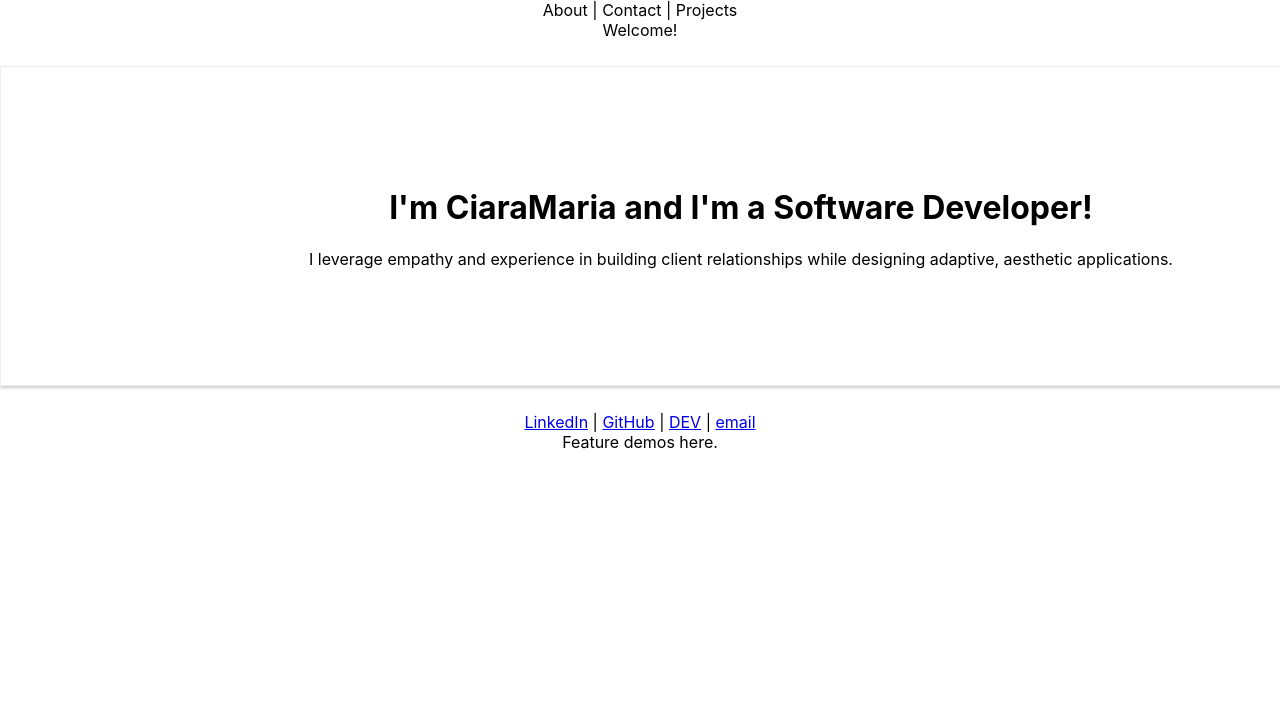
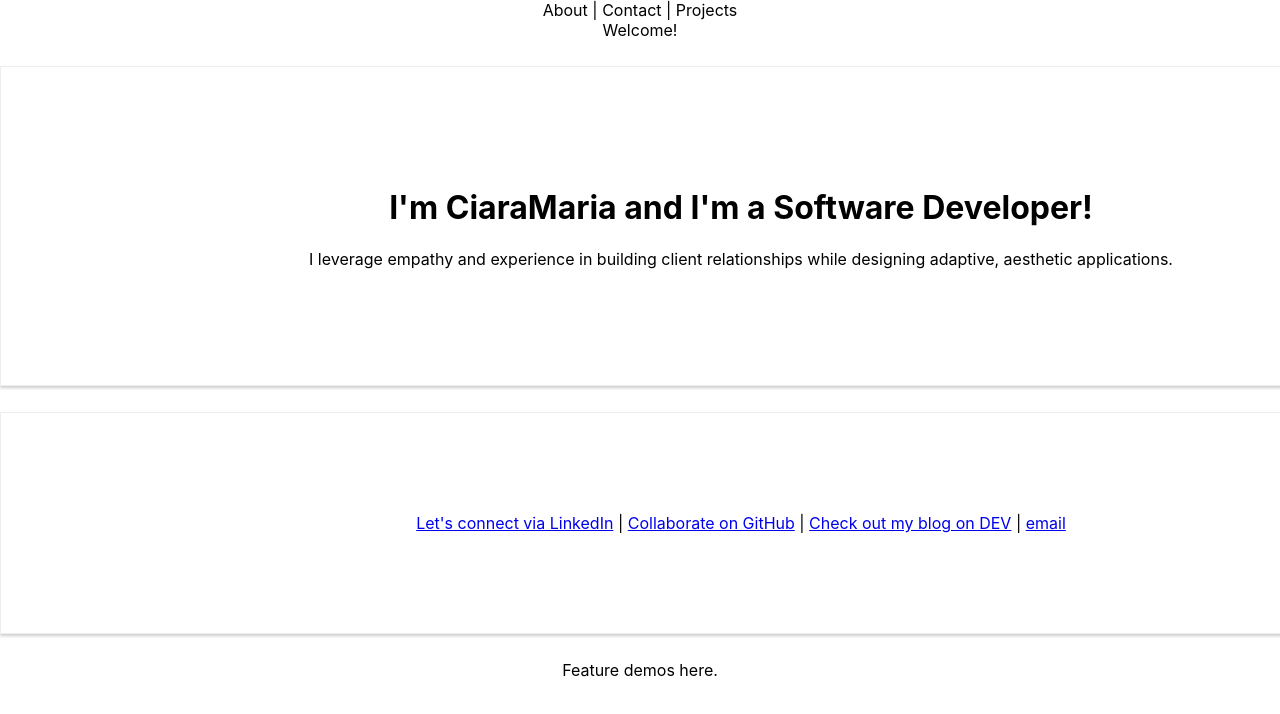
Before and after one commit to proiacm/portfolio, a React (Create React App) app: page / in a window 1280 px wide. Shown: the top 714 px of the page. Built offline with nearby package versions, Linux system fonts and the light colour scheme.

Commit message:
Play with css for Contact component

```diff
--- /dev/null
+++ b/src/Contact/Contact.css
@@ -0,0 +1,8 @@
+.Contact {
+    width: 100%;
+    margin: 26px auto;
+    border: 1px solid #eee;
+    box-shadow: 0 2px 3px #ccc;
+    padding: 100px;
+    text-align: center;
+}
--- a/src/Contact/Contact.js
+++ b/src/Contact/Contact.js
@@ -1,9 +1,10 @@
 import React from 'react';
+import './Contact.css';
 
 const Contact = () => {
     return (
-        <div>
-            <a target='_blank' href='https://www.linkedin.com/in/cmproia/'>LinkedIn</a> |  <a target='_blank' href='https://github.com/proiacm'>GitHub</a> | <a target='_blank' href='https://dev.to/proiacm'>DEV</a> | <a target='_blank' href={"mailto:" + 'email'}>email</a>
+        <div className='Contact'>
+            <a target='_blank' href='https://www.linkedin.com/in/cmproia/'> Let's connect via LinkedIn</a> | <a target='_blank' href='https://github.com/proiacm'>Collaborate on GitHub</a> | <a target='_blank' href='https://dev.to/proiacm'>Check out my blog on DEV</a> | <a target='_blank' href={"mailto:" + 'email'}>email</a>
         </div>
     )
 }
```
